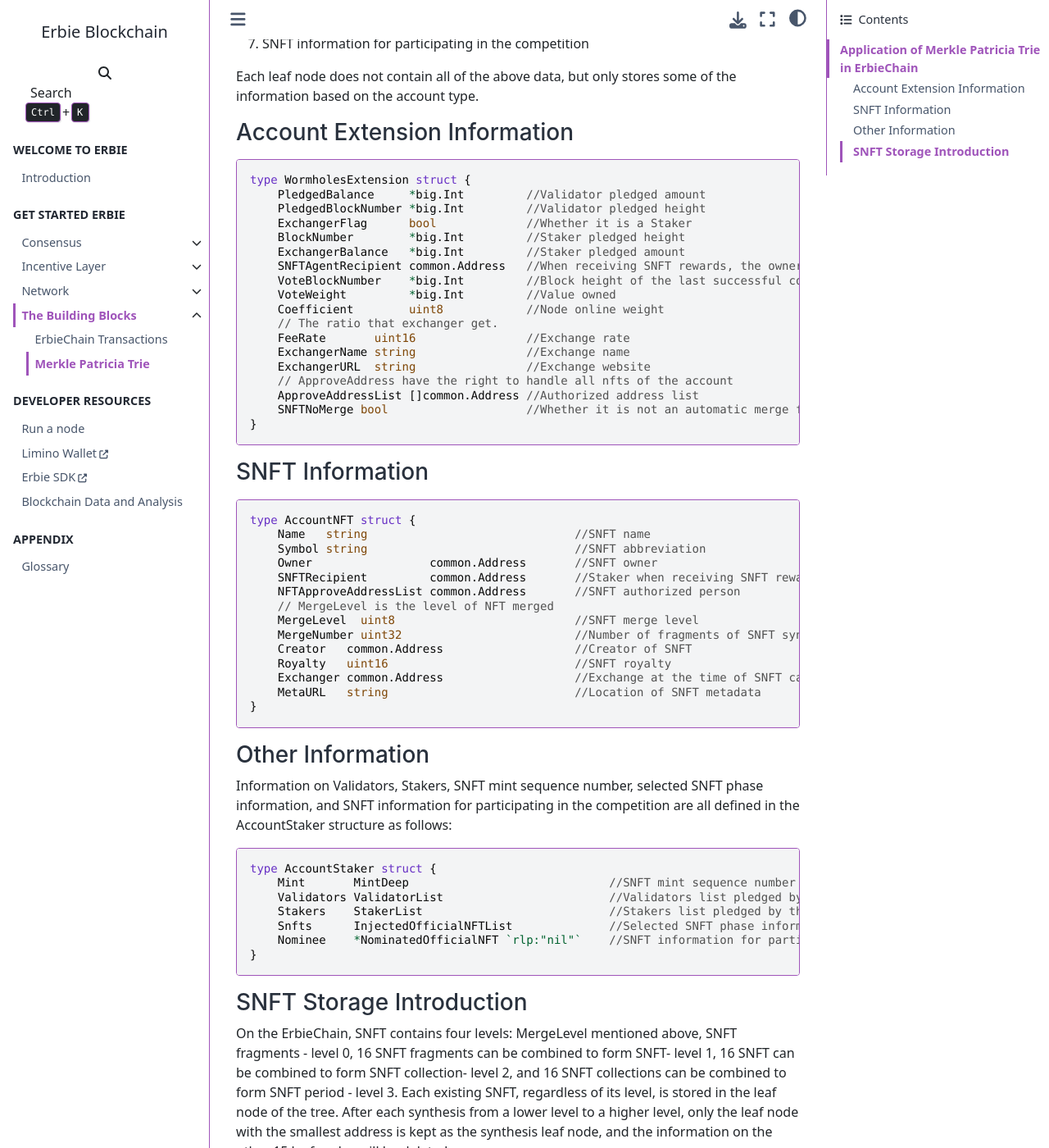
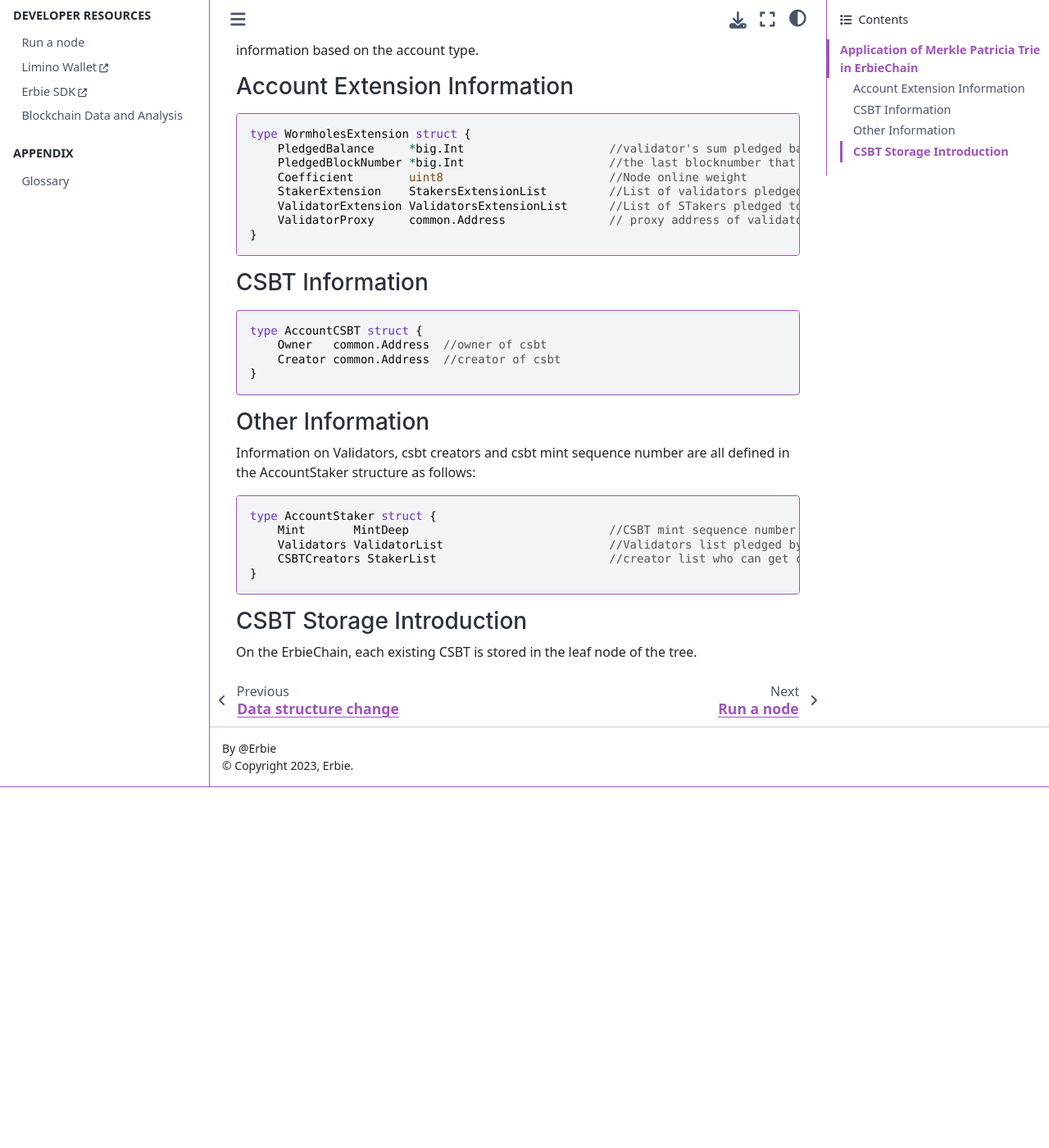
Before and after one commit to erbieio/erbie-docs, a Sphinx documentation site: the page built from source/technology/block/hashtreeroots.rst, in a window 1280 px wide and 1400 px high, scrolled down 933 px. Shown: the whole window at 82% size. Built offline with Sphinx 7.4.7 and the Sphinx Book theme 1.1.4, drawn with Linux system fonts in a browser that asks for light colours; nearby versions of some CDN libraries; library files that are not in the unit come from our copies; after the commit the page ends 1893 px from its top, so only the background shows below that; some of the changed text lies outside the part shown.

```diff
--- a/source/technology/block/hashtreeroots.rst
+++ b/source/technology/block/hashtreeroots.rst
@@ -18,7 +18,7 @@ Multiple types of information are stored in the leaf nodes, and the overall data
         Root     common.Hash                            //Merkle root of the trie
         CodeHash []byte                                 //Hash of the contract code
         Worm     *types.WormholesExtension `rlp:"nil"`  //Account extended information
-        Nft      *types.AccountNFT         `rlp:"nil"`  //SNFT information
+        Csbt     *types.AccountCSBT        `rlp:"nil"`  //csbt information
         Staker   *types.AccountStaker      `rlp:"nil"`
         Extra    []byte
     }
@@ -26,12 +26,10 @@ Multiple types of information are stored in the leaf nodes, and the overall data
 In addition to the shared first four data information, the following information is mainly saved:
 
 1. Account extended information
-2. SNFT information
+2. CSBT information
 3. Validators
 4. Stakers
-5. SNFT mint sequence number
-6. Selected SNFT phase information
-7. SNFT information for participating in the competition
+5. CSBT mint sequence number
 
 Each leaf node does not contain all of the above data, but only stores some of the information based on the account type.
 
@@ -41,57 +39,35 @@ Account Extension Information
 .. code-block:: go
 
     type WormholesExtension struct {
-        PledgedBalance     *big.Int         //Validator pledged amount
-        PledgedBlockNumber *big.Int         //Validator pledged height
-        ExchangerFlag      bool             //Whether it is a Staker
-        BlockNumber        *big.Int         //Staker pledged height
-        ExchangerBalance   *big.Int         //Staker pledged amount
-        SNFTAgentRecipient common.Address   //When receiving SNFT rewards, the owner of SNFT
-        VoteBlockNumber    *big.Int         //Block height of the last successful competition for SNFT Creator
-        VoteWeight         *big.Int         //Value owned
-        Coefficient        uint8            //Node online weight
-        // The ratio that exchanger get.
-        FeeRate       uint16                //Exchange rate
-        ExchangerName string                //Exchange name
-        ExchangerURL  string                //Exchange website
-        // ApproveAddress have the right to handle all nfts of the account
-        ApproveAddressList []common.Address //Authorized address list
-        SNFTNoMerge bool                    //Whether it is not an automatic merge flag
+        PledgedBalance     *big.Int                     //validator's sum pledged balance
+        PledgedBlockNumber *big.Int                     //the last blocknumber that staker pledged
+        Coefficient        uint8                        //Node online weight
+        StakerExtension    StakersExtensionList         //List of validators pledged by staker
+        ValidatorExtension ValidatorsExtensionList      //List of STakers pledged to the validator
+        ValidatorProxy     common.Address               // proxy address of validator
     }
 
-SNFT Information
+CSBT Information
 -----------------------------------------------
 .. code-block:: go
 
-    type AccountNFT struct {
-        Name   string                              //SNFT name
-        Symbol string                              //SNFT abbreviation
-        Owner                 common.Address       //SNFT owner
-        SNFTRecipient         common.Address       //Staker when receiving SNFT rewards
-        NFTApproveAddressList common.Address       //SNFT authorized person
-        // MergeLevel is the level of NFT merged
-        MergeLevel  uint8                          //SNFT merge level
-        MergeNumber uint32                         //Number of fragments of SNFT synthesis
-        Creator   common.Address                   //Creator of SNFT
-        Royalty   uint16                           //SNFT royalty
-        Exchanger common.Address                   //Exchange at the time of SNFT casting
-        MetaURL   string                           //Location of SNFT metadata
+    type AccountCSBT struct {
+        Owner   common.Address  //owner of csbt
+        Creator common.Address  //creator of csbt
     }
 
 Other Information
 ---------------------------------------------------
-Information on Validators, Stakers, SNFT mint sequence number, selected SNFT phase information, and SNFT information for participating in the competition are all defined in the AccountStaker structure as follows:
+Information on Validators, csbt creators and csbt mint sequence number  are all defined in the AccountStaker structure as follows:
 
 .. code-block:: go
 
     type AccountStaker struct {
-        Mint       MintDeep                             //SNFT mint sequence number
+        Mint       MintDeep                             //CSBT mint sequence number
         Validators ValidatorList                        //Validators list pledged by the entire network
-        Stakers    StakerList                           //Stakers list pledged by the whole network
-        Snfts      InjectedOfficialNFTList              //Selected SNFT phase information
-        Nominee    *NominatedOfficialNFT `rlp:"nil"`    //SNFT information for participating in the competition
+        CSBTCreators StakerList                         //creator list who can get csbt first
     }
 
-SNFT Storage Introduction
+CSBT Storage Introduction
 -----------------------------------------------
-On the ErbieChain, SNFT contains four levels: MergeLevel mentioned above, SNFT fragments - level 0, 16 SNFT fragments can be combined to form SNFT- level 1, 16 SNFT can be combined to form SNFT collection- level 2, and 16 SNFT collections can be combined to form SNFT period - level 3. Each existing SNFT, regardless of its level, is stored in the leaf node of the tree. After each synthesis from a lower level to a higher level, only the leaf node with the smallest address is kept as the synthesis leaf node, and the information on the other 15 leaf nodes will be deleted.
+On the ErbieChain, each existing CSBT is stored in the leaf node of the tree.
--- a/source/technology/block/index.rst
+++ b/source/technology/block/index.rst
@@ -1,13 +1,8 @@
-The Building Blocks
-==============
+Data structure change
+======================
 In this chapter, we delve into the foundational innovations that render the ErbieChain Protocols functional. These serve as the building blocks for devising more sophisticated protocols.
 
 .. toctree::
    :titlesonly:
 
-   transaction
-
-.. toctree::
-   :titlesonly:
-
    hashtreeroots
```
Also changed, not shown: source/technology/block/transaction.rst (deleted, +0 -200 lines), 12 other files.
